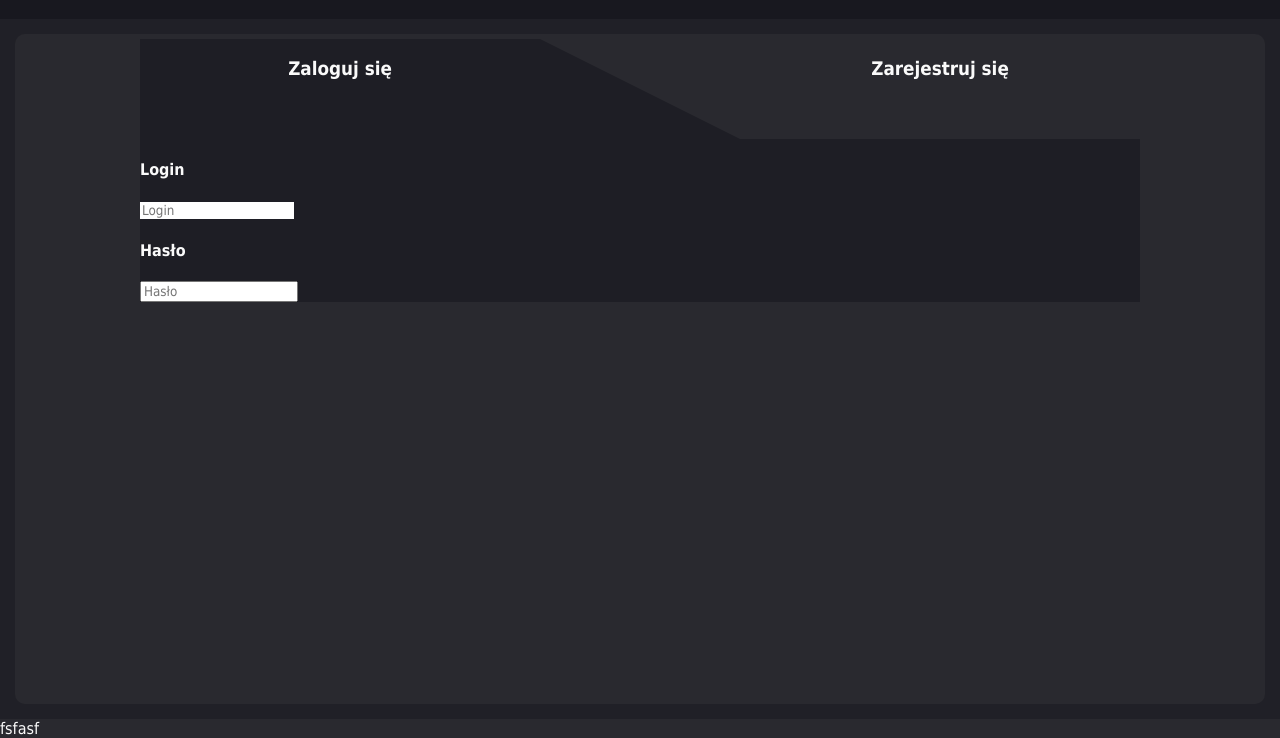
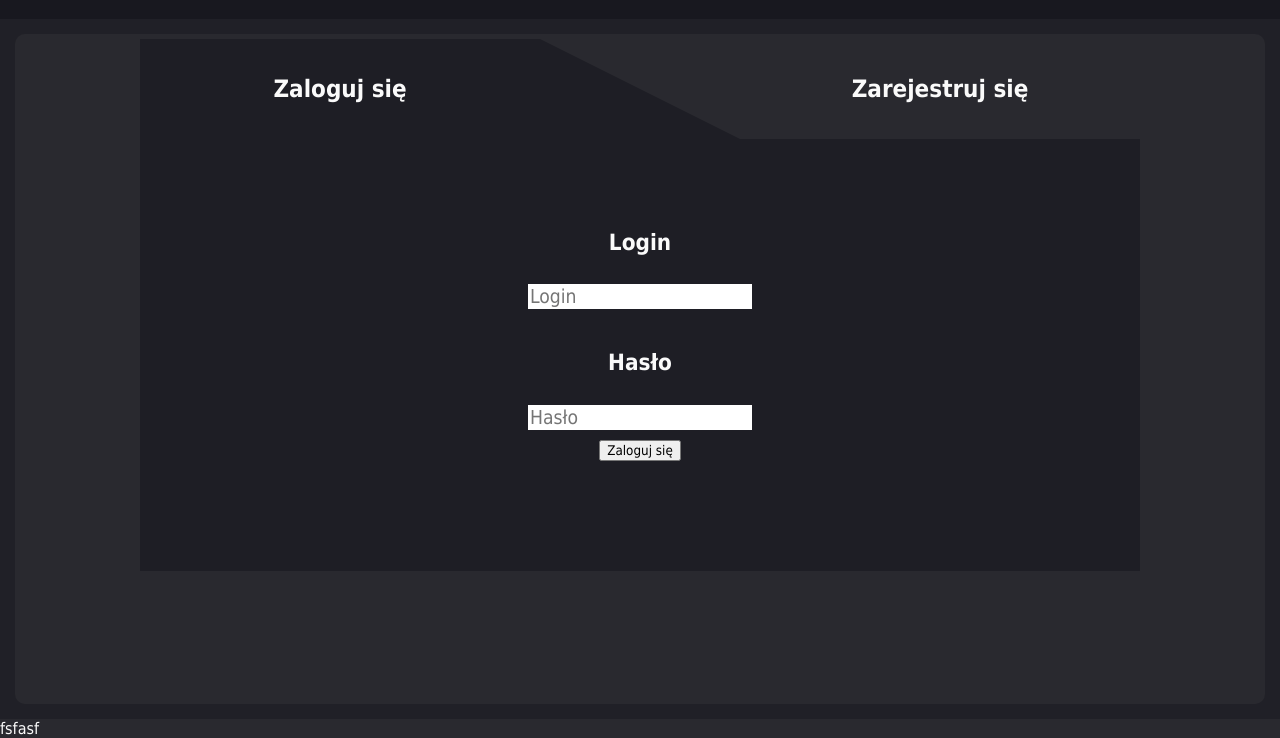
Before and after one commit to Stefankow20p/planner, a website: page public/login.html in a window 1280 px wide. Both pictures are taken after a click on the element "Zaloguj się". Shown: the part 62-800 px from the top of the page. Drawn offline with Linux system fonts and the light colour scheme.

Commit message:
login page

```diff
--- a/app.js
+++ b/app.js
@@ -12,7 +12,7 @@ sass.compileAsync("public/style/style.scss").then((result,err)=>{
             if (err){
                 return console.error(err)
             }else{
-                return console.log("SASS saved to CSS")
+                return console.log("SASS compiled")
             }
         })
     }else{
--- a/public/javascript/login-page.js
+++ b/public/javascript/login-page.js
@@ -4,7 +4,9 @@ document.querySelector("#register").addEventListener("click",()=>{
     document.querySelector(".triangle div").classList.remove("on-login-traingle-flip")
     document.querySelector(".triangle div").classList.add("on-register-traingle-flip")
     document.querySelector("#login").classList.remove("choosen")
+    document.querySelector("#login").classList.add("not-choosen")
     document.querySelector("#register").classList.add("choosen")
+    document.querySelector("#register").classList.remove("not-choosen")
 })
 
 document.querySelector("#login").addEventListener("click",()=>{
@@ -12,5 +14,7 @@ document.querySelector("#login").addEventListener("click",()=>{
     document.querySelector(".triangle div").classList.remove("on-register-traingle-flip")
     document.querySelector(".triangle div").classList.add("on-login-traingle-flip")
     document.querySelector("#register").classList.remove("choosen")
+    document.querySelector("#register").classList.add("not-choosen")
     document.querySelector("#login").classList.add("choosen")
+    document.querySelector("#login").classList.remove("not-choosen")
 })
--- a/public/login.html
+++ b/public/login.html
@@ -35,6 +35,9 @@
                     <h4>Hasło</h4>
                     <input type="password" placeholder="Hasło" name="log-pass" id="log-pass">
                 </label>
+                <label for="none">
+                    <input type="button" value="Zaloguj się" id="log-btn">
+                </label>
             </div>
             <!-- <div class="reg">
                 <label>
--- a/public/style/style.scss
+++ b/public/style/style.scss
@@ -154,8 +154,7 @@ footer{
         justify-content: center;
 
         width: 1000px;
-        // .not-choosen:hover, .not-choosen:hover + .not-choosen,.not-choosen:hover ~ .triangle{
-        .not-choosen:hover ~ .not-choosen,.not-choosen:hover{
+        .not-choosen:hover ~ .not-choosen,.not-choosen:hover, .not-choosen:has(~ .not-choosen:hover){
             cursor: pointer;
             background-color: $info-color;
         }
@@ -166,11 +165,16 @@ footer{
 
 
         #login, #register{
+            display: flex;
+            justify-content: center;
+            align-items: center;
+
             max-width: 400px;
             flex-grow: 1;
 
             h3{
                 text-align: center;
+                font-size: x-large;
             }
         }
         #login{
@@ -193,12 +197,33 @@ footer{
         width: 1000px;
         background-color: $third-color;
 
-        input[type="text"]{
+        padding-top: 50px;
+        padding-bottom: 100px;
+        label{
+            display: flex;
+            flex-flow: column nowrap;
+            justify-content: center;
+            align-items: center;
+            margin: 10px;
+            h4{
+                font-size: 1.4em;
+            }
+        }
+
+        input[type="text"], input[type="password"]{
+            font-size: larger;
             color: #000;
             border: 0 solid #fff;
         }
-        input[type="text"]:focus-visible{
+        input[type="text"]:focus-visible, input[type="password"]:focus-visible{
             outline: 3px solid $show-more-color;
+        }
+        input[type="button"]{
+            color: #000;
+        }
+        input[type="button"]:hover{
+            cursor: pointer;
+
         }
 
     }
```
Also changed, not shown: public/style/style.css.
